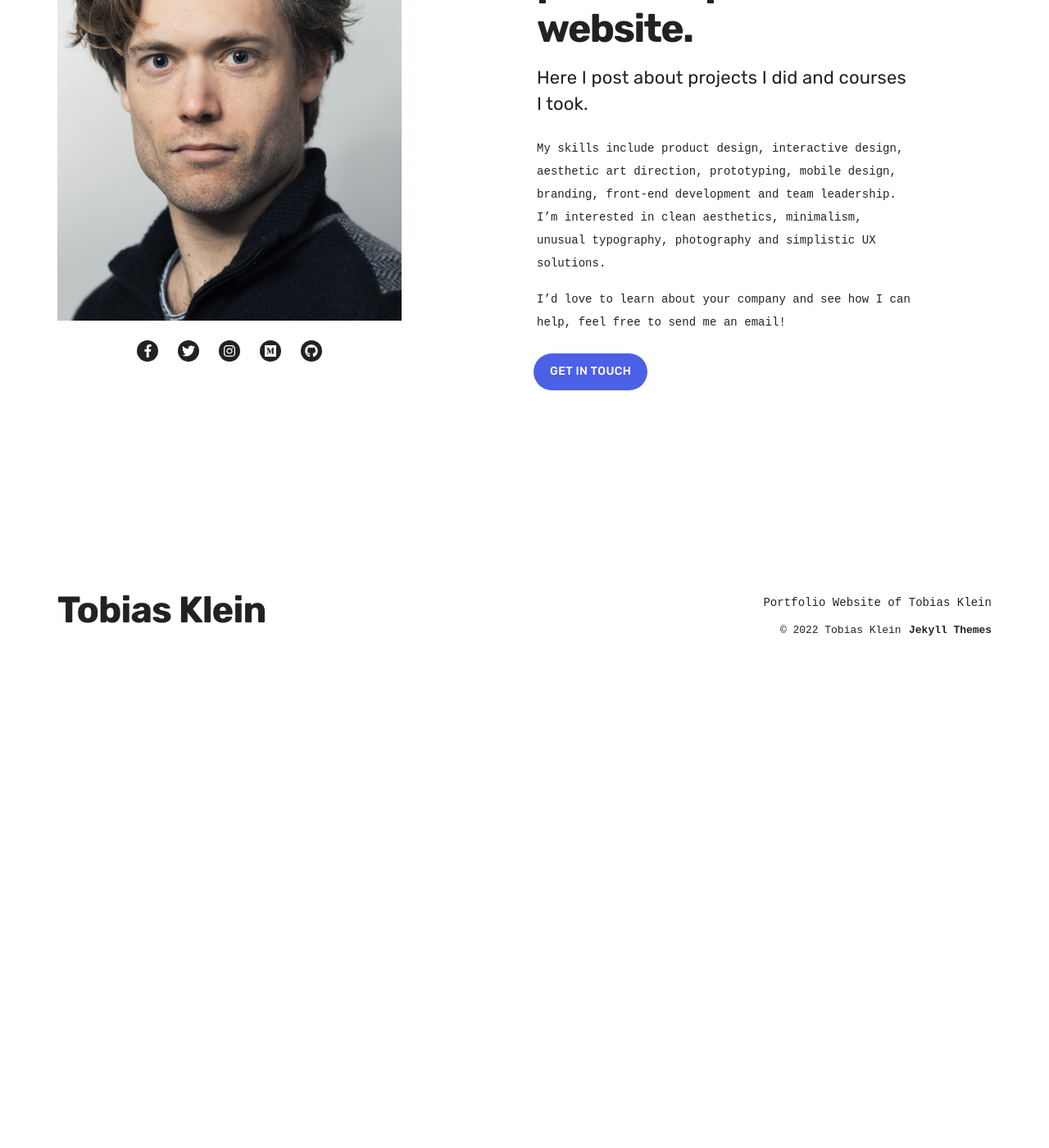
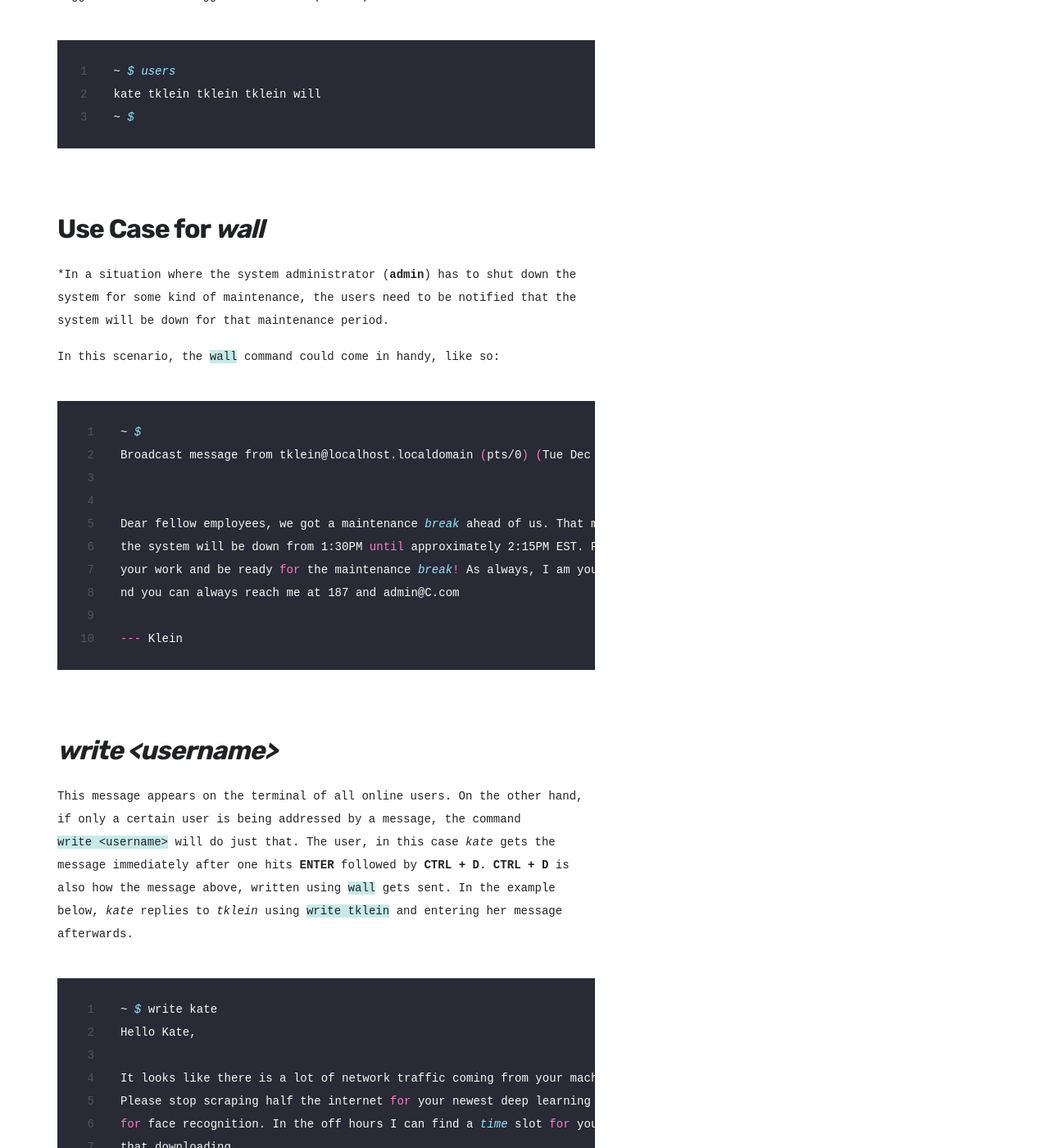
Before and after one commit to kletobias/kletobias.github.io, a Jekyll site: the page built from _projects/Chapter_5-8.md, in a window 1280 px wide and 1400 px high, scrolled down 1858 px. Shown: the whole window at 82% size. Built offline with Jekyll 4.4.1, drawn with Linux system fonts in a browser that asks for light colours; nearby versions of some CDN libraries; some web fonts are replaced; before the commit the page ends 2715 px from its top, so only the background shows below that; some of the changed text lies outside the part shown.

Commit message:
updating module5 for the website

````diff
--- a/_projects/Chapter_5-8.md
+++ b/_projects/Chapter_5-8.md
@@ -9,3 +9,67 @@ accent_color: '#08877d'
 ---
 
 ### Communicating with users
+
+#### Commands covered
+
+- `users`
+- `wall`
+- `write`
+
+#### *users*
+
+The output of the command gives all currently online users. *kate* and *will* are logged in
+and I am logged in as well (*tklein*).
+
+
+```bash
+~ $ users
+kate tklein tklein tklein will
+~ $
+```
+
+
+#### Use Case for *wall*
+
+*In a situation where the system administrator (**admin**) has to shut down the system for some kind
+of maintenance, the users need to be notified that the system will be down for that maintenance period.
+
+In this scenario, the `wall` command could come in handy, like so:
+
+
+```bash
+~ $
+Broadcast message from tklein@localhost.localdomain (pts/0) (Tue Dec 28 02:53:50 2021):
+
+
+Dear fellow employees, we got a maintenance break ahead of us. That means that
+the system will be down from 1:30PM until approximately 2:15PM EST. Please save
+your work and be ready for the maintenance break! As always, I am your admin a
+nd you can always reach me at 187 and admin@C.com
+
+--- Klein
+```
+
+
+#### *write \<username\>*
+
+This message appears on the terminal of all online users. On the other hand, if only a
+certain user is being addressed by a message, the command `write <username>` will do just that.
+The user, in this case *kate* gets the message immediately after one hits
+**ENTER** followed by **CTRL + D**. **CTRL + D** is also how the message above, written using `wall`
+gets sent. In the example below, *kate* replies to *tklein* using `write tklein` and entering her message afterwards.
+
+
+```bash
+~ $ write kate
+Hello Kate,
+
+It looks like there is a lot of network traffic coming from your machine.
+Please stop scraping half the internet for your newest deep learning algorithm
+for face recognition. In the off hours I can find a time slot for you to do all
+that downloading.
+~ $
+Message from kate@localhost.localdomain on pts/2 at 03:03 ...
+Hello, upsie, did not activate the bandwith limit.
+EOF
+```
````
